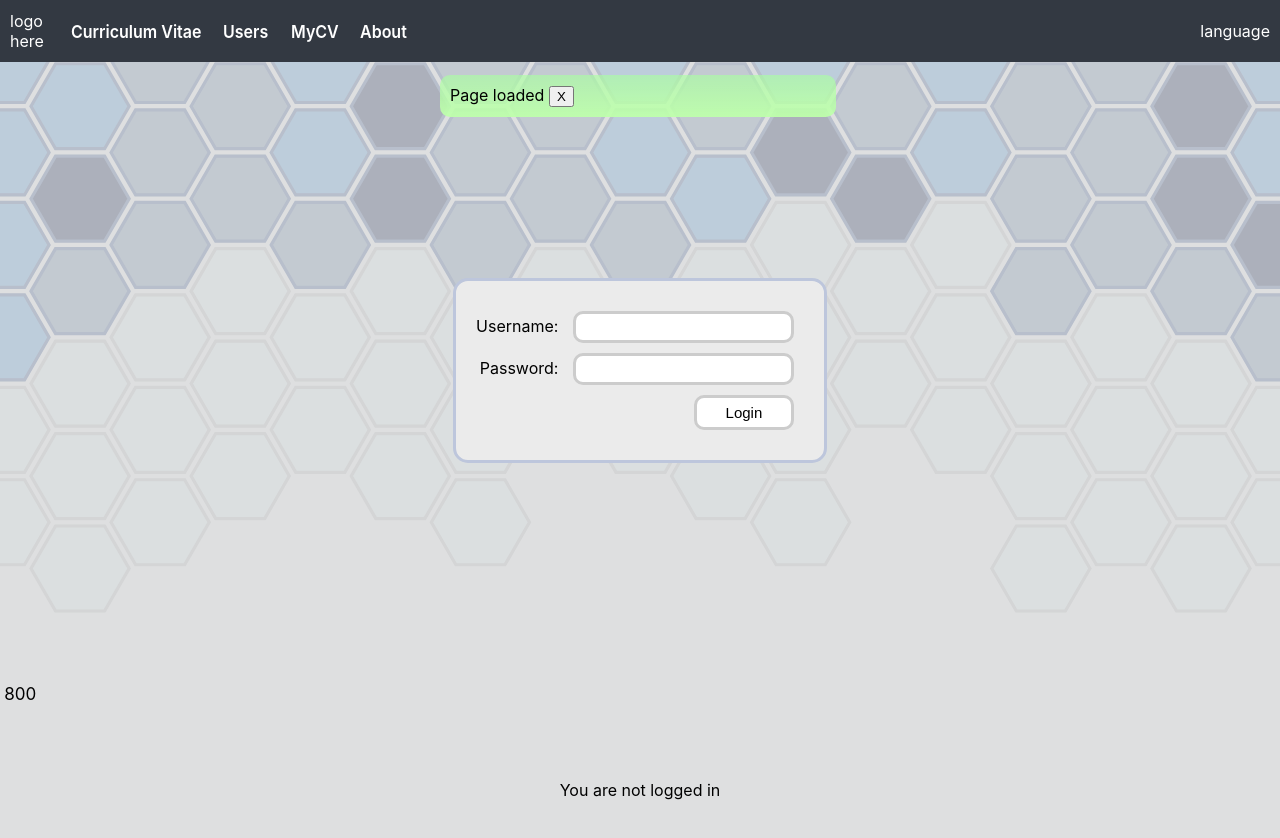
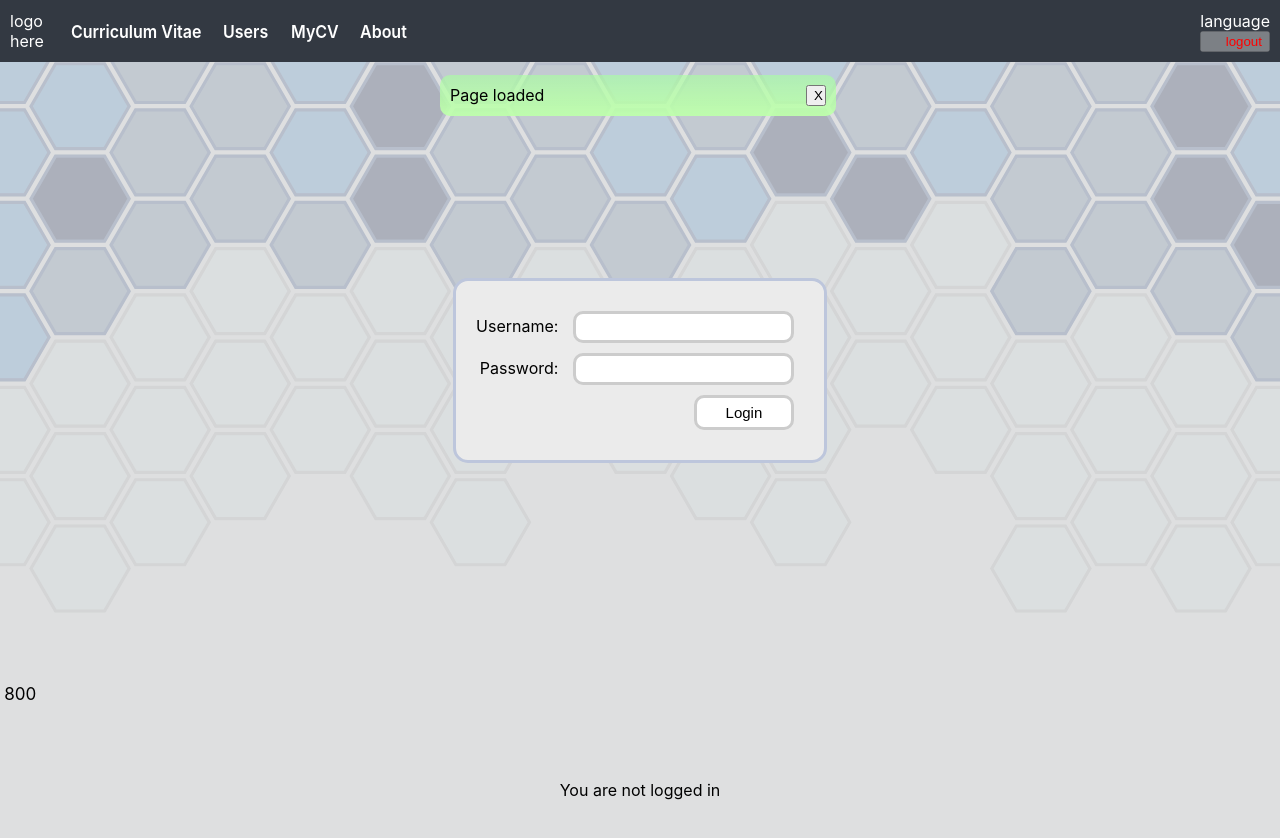
Before and after one commit to rampemus/cvapp, a React (Create React App) app in the folder frontend/: page /about in a window 1280 px wide. Shown: the top 838 px of the page. Built offline with nearby package versions, Linux system fonts and the light colour scheme.

Commit message:
Close notification alignment and logout button fix

```diff
--- a/frontend/src/components/Menu.tsx
+++ b/frontend/src/components/Menu.tsx
@@ -27,7 +27,7 @@ const Menu: React.FC<Props> = (props) => {
         if (showLogout) {
             return (<button onClick={() => props.logoutUser()}><div className='setting-item logout-button'>logout</div></button>)
         }
-        return ''
+        return (<button disabled className='setting-item logout-button'>logout</button>)
     }
 
     return(
--- a/frontend/src/components/NotificationArea.css
+++ b/frontend/src/components/NotificationArea.css
@@ -11,6 +11,13 @@
     margin: 5px 4px 0px 0px;
     padding: 10px;
     border-radius: 10px;
+    display: grid;
+    grid-template-columns: auto 20px
+}
+
+.notification-close-button {
+    grid-column-start: -2;
+    grid-column-end: span -1;
 }
 
 .error {
@@ -27,5 +34,4 @@
     background-color: rgba(177, 255, 161, 0.637);
     background: linear-gradient(rgba(169, 255, 161, 0.637), rgba(190, 255, 171, 0.95));
 }
-
 /* TODO: style notification-close button */
--- a/frontend/src/components/NotificationArea.tsx
+++ b/frontend/src/components/NotificationArea.tsx
@@ -31,7 +31,8 @@ const NotificationArea: React.FC<Props> = (props) => {
             <div className='notificationContainer'>
                 {messages.map( message => {
                     return(<div key={message.id} className={`notification ${message.type}`}>
-                        {message.text} <button onClick={()=>props.deleteNotification(message.id)}>X</button>
+                        <div className='notification-text'>{message.text}</div>
+                        <button className='notification-close-button' onClick={()=>props.deleteNotification(message.id)}>X</button>
                     </div>)
                 })}
             </div>
```
Also changed, not shown: 1 other file (tests, documents, lock files or other folders).
